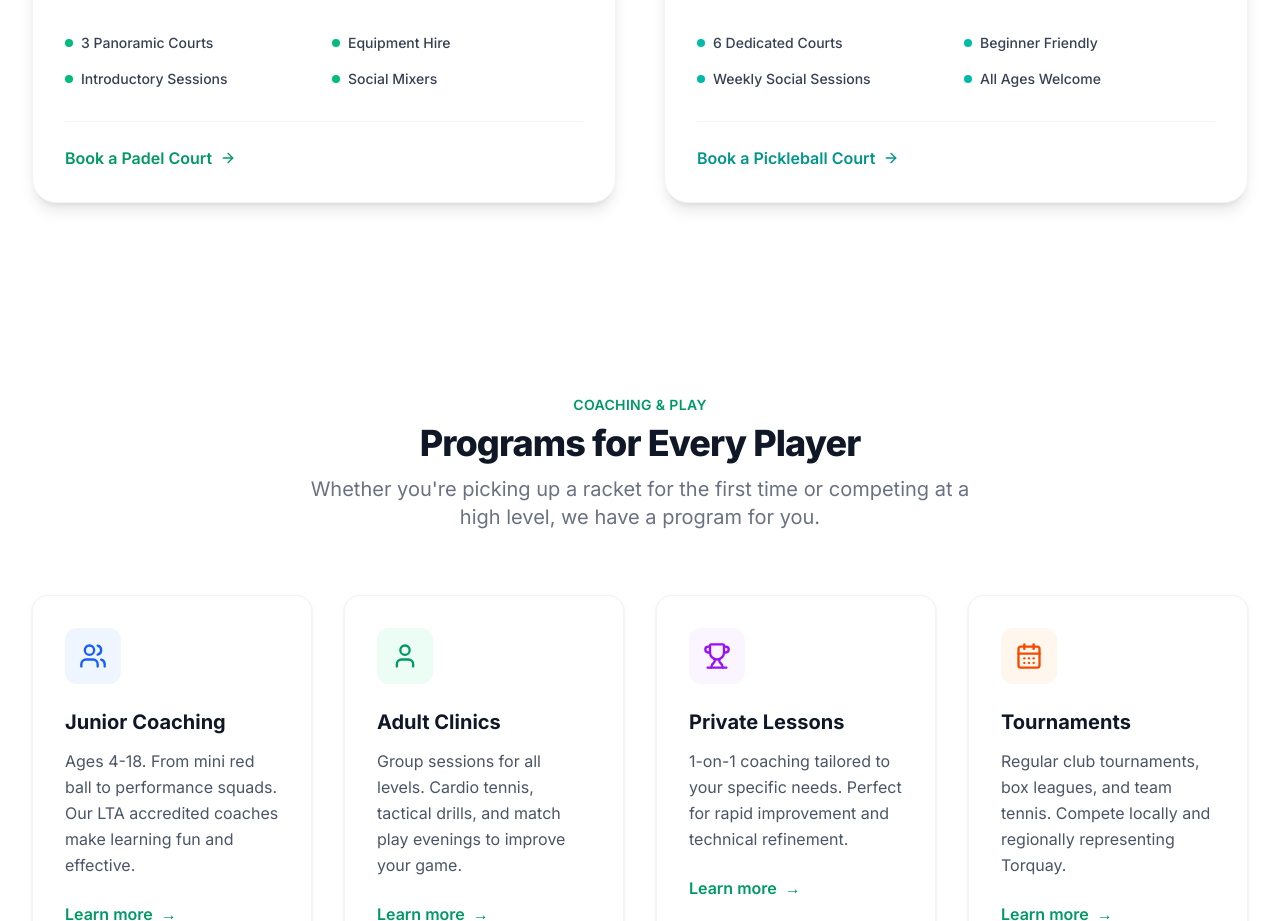
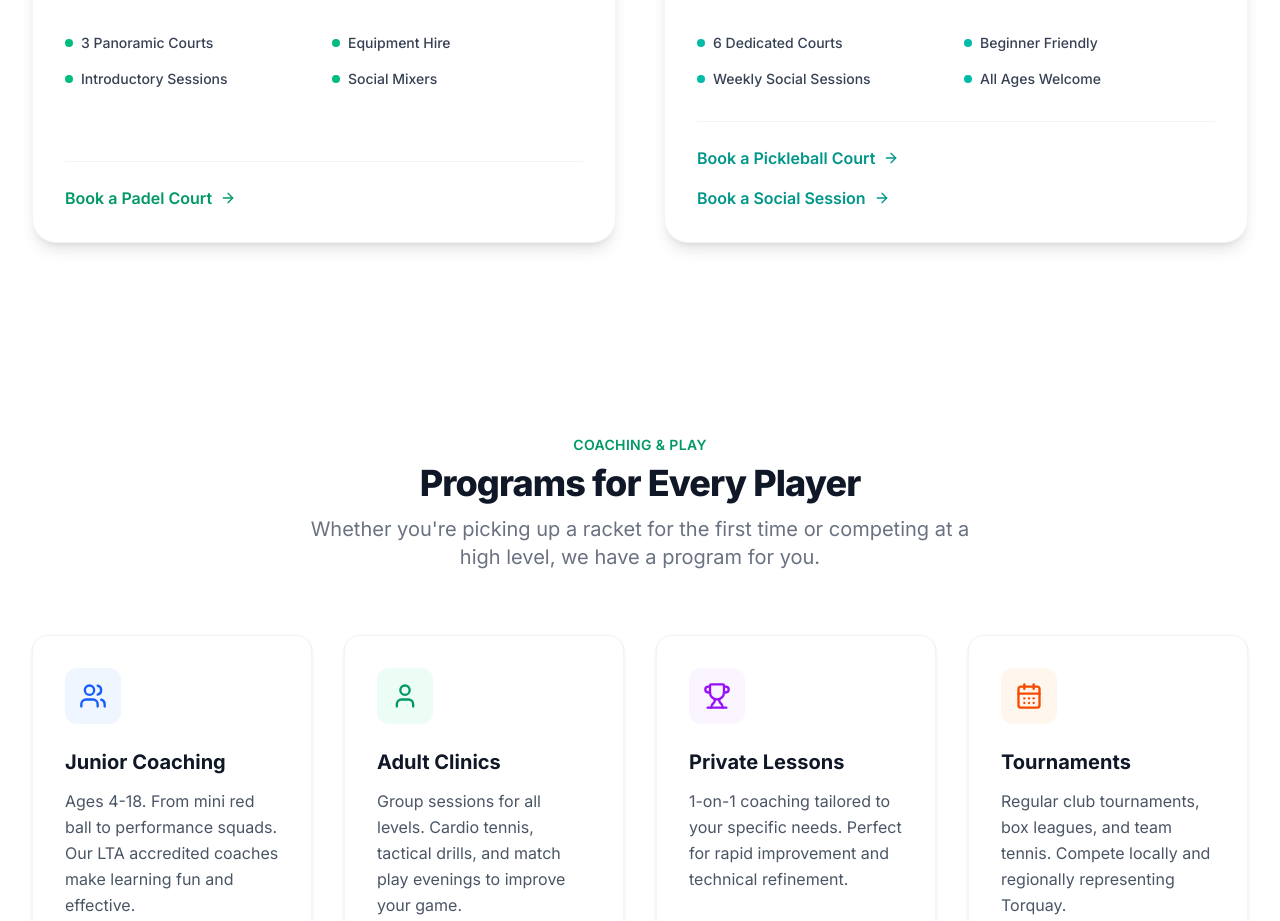
Before and after one commit to aprcamb-ctrl/torquay-tennis-club, a React (Vite) app: page / in a window 1280 px wide. Shown: the part 3740-4661 px from the top of the page. Built offline with nearby package versions, Linux system fonts and the light colour scheme; no server answers.

Commit message:
Add secondary social session booking link for Pickleball

```diff
--- a/src/components/OtherSports.tsx
+++ b/src/components/OtherSports.tsx
@@ -12,6 +12,7 @@ export default function OtherSports() {
     textColor: string;
     hoverTextColor: string;
     link?: string;
+    secondaryLink?: { url: string; label: string; };
   }
 
   const sports: Sport[] = [
@@ -35,7 +36,8 @@ export default function OtherSports() {
       dotColor: 'bg-teal-500',
       textColor: 'text-teal-600',
       hoverTextColor: 'hover:text-teal-700',
-      link: 'https://auth.clubspark.uk/account/signin?ReturnUrl=%2fissue%2fwsfed%3fwa%3dwsignin1.0%26wtrealm%3dhttps%253a%252f%252fclubspark.lta.org.uk%252f%26wctx%3drm%253d0%2526id%253d0%2526ru%253dhttps%25253a%25252f%25252fclubspark.lta.org.uk%25252fTorquayTennisClubLtd%25252fBooking%25252fBookByDate%26wct%3d2020-06-02T16%253a58%253a45Z%26prealm%3dhttps%253a%252f%252fclubspark.lta.org.uk%252f%26proot%3dhttps%253a%252f%252fclubspark.lta.org.uk%252f%26paroot%3dhttps%253a%252f%252fclubspark.lta.org.uk%252fTorquayTennisClubLtd%26source%3dTorquayTennisClubLtd%26name%3dTorquay%2bTennis%2bClub%2bLimited%26nologo%3d0&wa=wsignin1.0&wtrealm=https%3a%2f%2fclubspark.lta.org.uk%2f&wctx=rm%3d0%26id%3d0%26ru%3dhttps%253a%252f%252fclubspark.lta.org.uk%252fTorquayTennisClubLtd%252fBooking%252fBookByDate&wct=2020-06-02T16%3a58%3a45Z&prealm=https%3a%2f%2fclubspark.lta.org.uk%2f&proot=https%3a%2f%2fclubspark.lta.org.uk%2f&paroot=https%3a%2f%2fclubspark.lta.org.uk%2fTorquayTennisClubLtd&source=TorquayTennisClubLtd&name=Torquay+Tennis+Club+Limited&nologo=0'
+      link: 'https://auth.clubspark.uk/account/signin?ReturnUrl=%2fissue%2fwsfed%3fwa%3dwsignin1.0%26wtrealm%3dhttps%253a%252f%252fclubspark.lta.org.uk%252f%26wctx%3drm%253d0%2526id%253d0%2526ru%253dhttps%25253a%25252f%25252fclubspark.lta.org.uk%25252fTorquayTennisClubLtd%25252fBooking%25252fBookByDate%26wct%3d2020-06-02T16%253a58%253a45Z%26prealm%3dhttps%253a%252f%252fclubspark.lta.org.uk%252f%26proot%3dhttps%253a%252f%252fclubspark.lta.org.uk%252f%26paroot%3dhttps%253a%252f%252fclubspark.lta.org.uk%252fTorquayTennisClubLtd%26source%3dTorquayTennisClubLtd%26name%3dTorquay%2bTennis%2bClub%2bLimited%26nologo%3d0&wa=wsignin1.0&wtrealm=https%3a%2f%2fclubspark.lta.org.uk%2f&wctx=rm%3d0%26id%3d0%26ru%3dhttps%253a%252f%252fclubspark.lta.org.uk%252fTorquayTennisClubLtd%252fBooking%252fBookByDate&wct=2020-06-02T16%3a58%3a45Z&prealm=https%3a%2f%2fclubspark.lta.org.uk%2f&proot=https%3a%2f%2fclubspark.lta.org.uk%2f&paroot=https%3a%2f%2fclubspark.lta.org.uk%2fTorquayTennisClubLtd&source=TorquayTennisClubLtd&name=Torquay+Tennis+Club+Limited&nologo=0',
+      secondaryLink: { url: 'https://www.globalpickleball.network', label: 'Book a Social Session' }
     }
   ];
 
@@ -92,7 +94,7 @@ export default function OtherSports() {
                   ))}
                 </div>
 
-                <div className="mt-auto pt-6 border-t border-gray-100">
+                <div className="mt-auto pt-6 border-t border-gray-100 flex flex-col items-start gap-4">
                   <a
                     href={sport.link || "#contact"}
                     target={sport.link ? "_blank" : "_self"}
@@ -102,6 +104,17 @@ export default function OtherSports() {
                     Book a {sport.name} Court
                     <ArrowRight className="w-4 h-4 group-hover:translate-x-1 transition-transform" />
                   </a>
+                  {sport.secondaryLink && (
+                    <a
+                      href={sport.secondaryLink.url}
+                      target="_blank"
+                      rel="noopener noreferrer"
+                      className={`inline-flex items-center gap-2 ${sport.textColor} font-semibold ${sport.hoverTextColor} transition-colors`}
+                    >
+                      {sport.secondaryLink.label}
+                      <ArrowRight className="w-4 h-4 group-hover:translate-x-1 transition-transform" />
+                    </a>
+                  )}
                 </div>
               </div>
             </motion.div>
```
